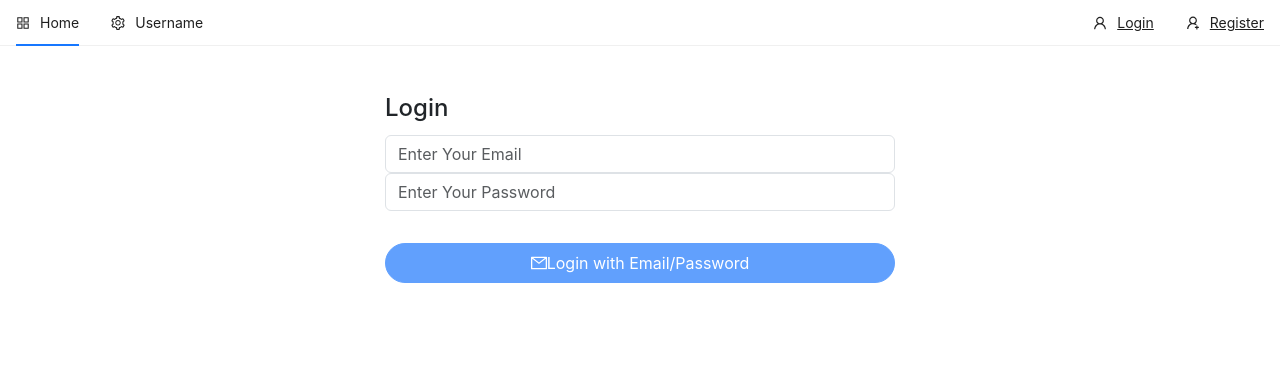
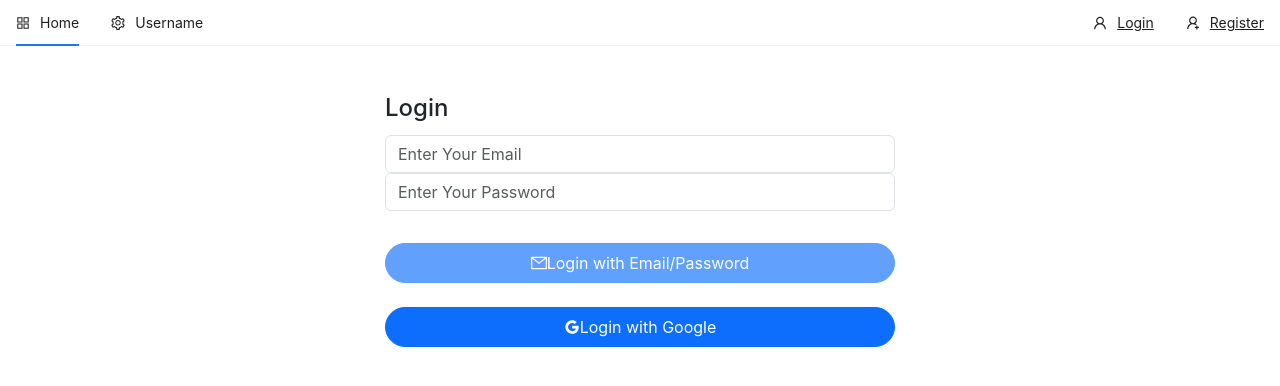
Before and after one commit to uttkarsh2406/Ecommerce-Website, a React (Create React App) app in the folder client/: page /login in a window 1280 px wide. Shown: the top 386 px of the page. Built offline with nearby package versions, Linux system fonts and the light colour scheme; no server answers.

Commit message:
Update Login.js
login with google added

```diff
--- a/client/src/pages/auth/Login.js
+++ b/client/src/pages/auth/Login.js
@@ -1,13 +1,14 @@
 import React from "react";
-import { Auth } from "./../../firebase";
+import { Auth, googleAUthProvider } from "./../../firebase";
 import {
   sendSignInLinkToEmail,
   signInWithEmailAndPassword,
+  signInWithPopup,
 } from "firebase/auth";
 import { toast, ToastContainer } from "react-toastify";
 import "react-toastify/dist/ReactToastify.css";
 import { Button, Result } from "antd";
-import { MailOutlined } from "@ant-design/icons";
+import { MailOutlined, GoogleOutlined } from "@ant-design/icons";
 import { useDispatch } from "react-redux";
 import { async } from "@firebase/util";
 
@@ -18,11 +19,11 @@ function Login({ history }) {
   let dispatch = useDispatch();
   async function handleSubmit(e) {
     e.preventDefault();
-    setLoading(true)
+    setLoading(true);
     await signInWithEmailAndPassword(Auth, email, password)
       .then(async (result) => {
         // console.log(result);
-        const {user} = result;
+        const { user } = result;
         const idTokenResult = await user.getIdTokenResult();
         dispatch({
           type: "LOGGED_IN_USER",
@@ -37,6 +38,26 @@ function Login({ history }) {
         console.log(error);
         toast.error(error.message);
         setLoading(false);
+      });
+  }
+
+  async function googleLogin() {
+    signInWithPopup(Auth,googleAUthProvider)
+      .then(async (result) => {
+        const { user } = result;
+        const idTokenResult = user.getIdTokenResult();
+        dispatch({
+          type: "LOGGED_IN_USER",
+          payload: {
+            email: user.email,
+            token: idTokenResult,
+          },
+        });
+        history.push("/");
+      })
+      .catch((error) => {
+        console.log(error);
+        toast.error(error.message);
       });
   }
   function loginForm() {
@@ -84,8 +105,23 @@ function Login({ history }) {
     <div className="container p-5 ">
       <div className="row">
         <div className="col-md-6 offset-md-3">
-          <h4>Login</h4>
+          {loading ? (
+              <h4 className="text-danger">loading......</h4>
+              ) : (
+              <h4>Login</h4>
+          )}
           {loginForm()}
+          <Button
+            type="danger"
+            className="btn btn-primary mt-2 mb-3"
+            onClick={googleLogin}
+            block
+            shape="round"
+            icon={<GoogleOutlined />}
+            size="large"
+          >
+            Login with Google
+          </Button>
         </div>
       </div>
     </div>
```
